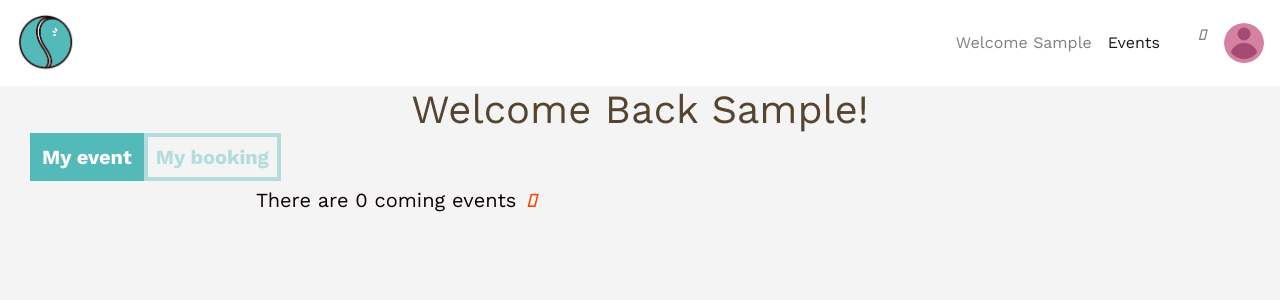
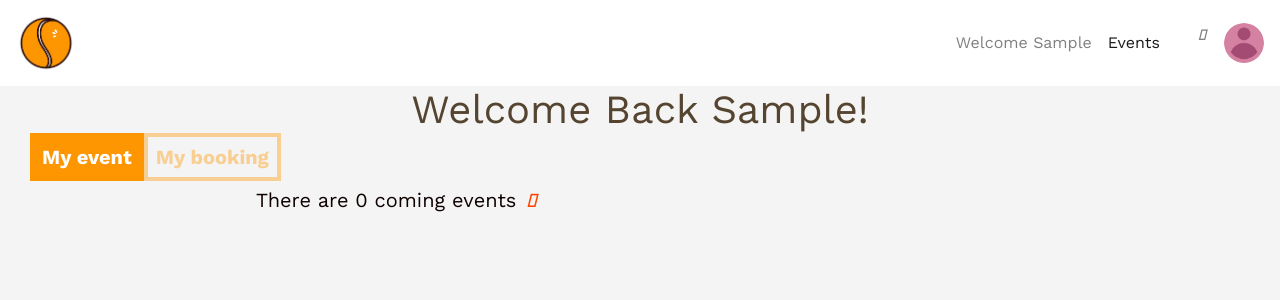
Before and after one commit to HatemC/sportify, a Rails app: page /dashboard in a window 1280 px wide. Shown: the top 300 px of the page. Run offline with Rails 7, Linux system fonts and the light colour scheme; the visitor is signed in with stand-in values (Sample User, id 1); data that the repository does not hold is empty; style sheets or scripts are compiled from the project's sources; parts of the project's set-up code (start-up, migrations or seed data) failed here and were passed over; some libraries are stand-ins or nearby versions.

Commit message:
observations

```diff
--- a/app/assets/stylesheets/components/_search.scss
+++ b/app/assets/stylesheets/components/_search.scss
@@ -1,6 +1,6 @@
 .search-form-control {
   position: relative;
-  width: 15rem;
+  width: 30em;
 }
 
 .search-form-control .btn {
--- a/app/assets/stylesheets/components/_tab.scss
+++ b/app/assets/stylesheets/components/_tab.scss
@@ -7,18 +7,18 @@
 }
 
 .tabs-underlined .tab-underlined {
-  color: #54BAB9;
+  color: #FE9602;
   padding: 8px;
   // margin: 8px;
   opacity: .4;
   cursor: pointer;
   text-decoration: none;
-  border: 4px solid #54BAB9;
+  border: 4px solid #FE9602;
 }
 
 .tabs-underlined .tab-underlined.active {
   opacity: 1;
   // border-bottom: 3px solid #54BAB9;
-  background-color: #54BAB9;
+  background-color: #FE9602;
   color: white;
 }
```
Also changed, not shown: app/assets/images/Ball.png.
